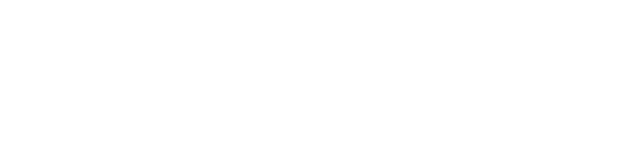
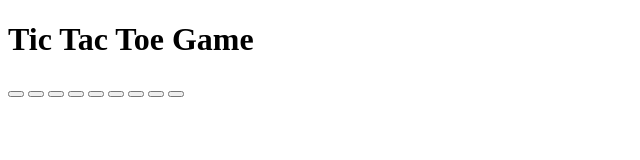
Before and after one commit to Aniket-bit7/Tic_Tac_toe, a plain HTML site: page index.html in a window 1280 px wide. Shown: the whole page, without its empty margins (0-640 px from the left). Drawn offline with Linux system fonts and the light colour scheme.

Commit message:
making boxes

```diff
--- a/index.html
+++ b/index.html
@@ -7,6 +7,20 @@
     <link rel="stylesheet" href="style.css" />
   </head>
   <body>
+    <main>
+      <h1>Tic Tac Toe Game</h1>
+      <div class="game">
+        <button class="box"></button>
+        <button class="box"></button>
+        <button class="box"></button>
+        <button class="box"></button>
+        <button class="box"></button>
+        <button class="box"></button>
+        <button class="box"></button>
+        <button class="box"></button>
+        <button class="box"></button>
+      </div>
+    </main>
     <script src="app.js"></script>
   </body>
 </html>
```
